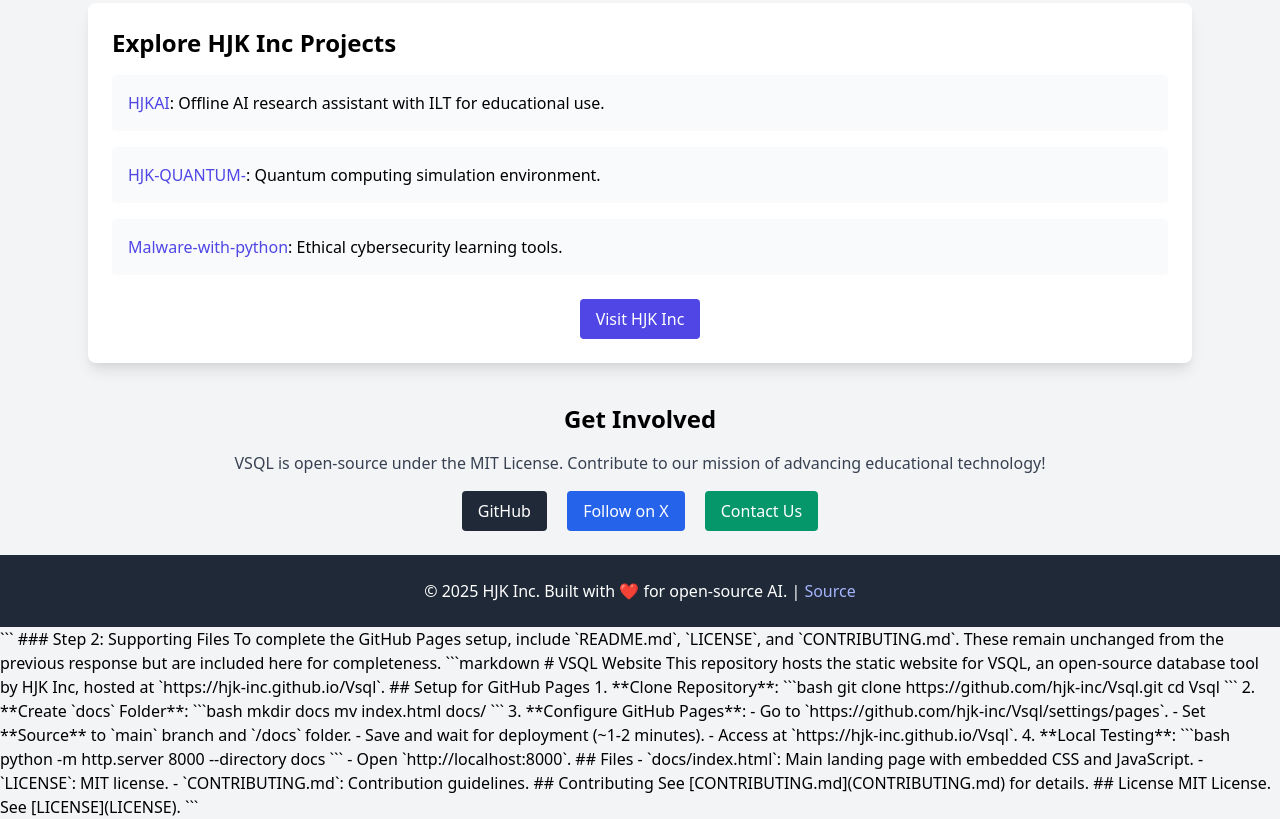
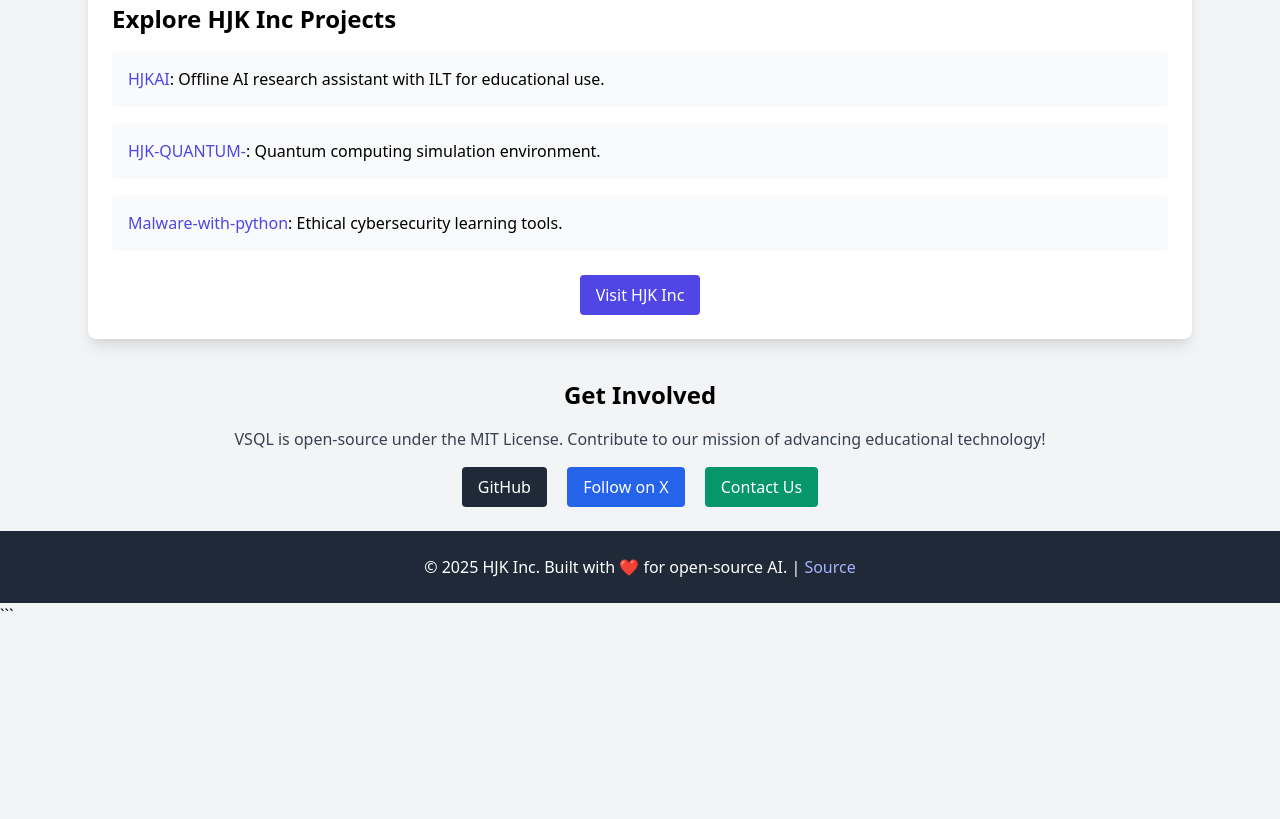
Before and after one commit to hjk-inc/Vsql, a plain HTML site: page index.html in a window 1280 px wide. Shown: the part 1879-2698 px from the top of the page. After the commit the page ends 2506 px from the top, so only its background shows below. Drawn offline with nearby package versions, Linux system fonts and the light colour scheme.

Commit message:
Update index.html

````diff
--- a/index.html
+++ b/index.html
@@ -1,4 +1,4 @@
-```html
+
 <!DOCTYPE html>
 <html lang="en">
       <link rel="icon" type="image/x-icon" href="https://grok.com/imagine/post/7af1dde1-7533-4d66-a808-66c32636c7b6">
@@ -186,49 +186,6 @@
 </html>
 ```
 
-### Step 2: Supporting Files
-To complete the GitHub Pages setup, include `README.md`, `LICENSE`, and `CONTRIBUTING.md`. These remain unchanged from the previous response but are included here for completeness.
 
-<xaiArtifact artifact_id="245442e6-cd98-4e60-b2eb-b9501aa24133" artifact_version_id="87aa22a3-3b78-42d5-8a7b-1d0070868663" title="README.md" contentType="text/markdown">
-```markdown
-# VSQL Website
 
-This repository hosts the static website for VSQL, an open-source database tool by HJK Inc, hosted at `https://hjk-inc.github.io/Vsql`.
-
-## Setup for GitHub Pages
-
-1. **Clone Repository**:
-   ```bash
-   git clone https://github.com/hjk-inc/Vsql.git
-   cd Vsql
-   ```
-
-2. **Create `docs` Folder**:
-   ```bash
-   mkdir docs
-   mv index.html docs/
-   ```
-
-3. **Configure GitHub Pages**:
-   - Go to `https://github.com/hjk-inc/Vsql/settings/pages`.
-   - Set **Source** to `main` branch and `/docs` folder.
-   - Save and wait for deployment (~1-2 minutes).
-   - Access at `https://hjk-inc.github.io/Vsql`.
-
-4. **Local Testing**:
-   ```bash
-   python -m http.server 8000 --directory docs
-   ```
-   - Open `http://localhost:8000`.
-
-## Files
-- `docs/index.html`: Main landing page with embedded CSS and JavaScript.
-- `LICENSE`: MIT license.
-- `CONTRIBUTING.md`: Contribution guidelines.
-
-## Contributing
-See [CONTRIBUTING.md](CONTRIBUTING.md) for details.
-
-## License
-MIT License. See [LICENSE](LICENSE).
-```
+<xaiArtifact artifact_id="245442e6-cd98-4e60-b2eb-b9501aa24133" artifact_version_id="87aa22a3-3b78-42d5-8a7b-1d0070868663" title="README.md"
````
